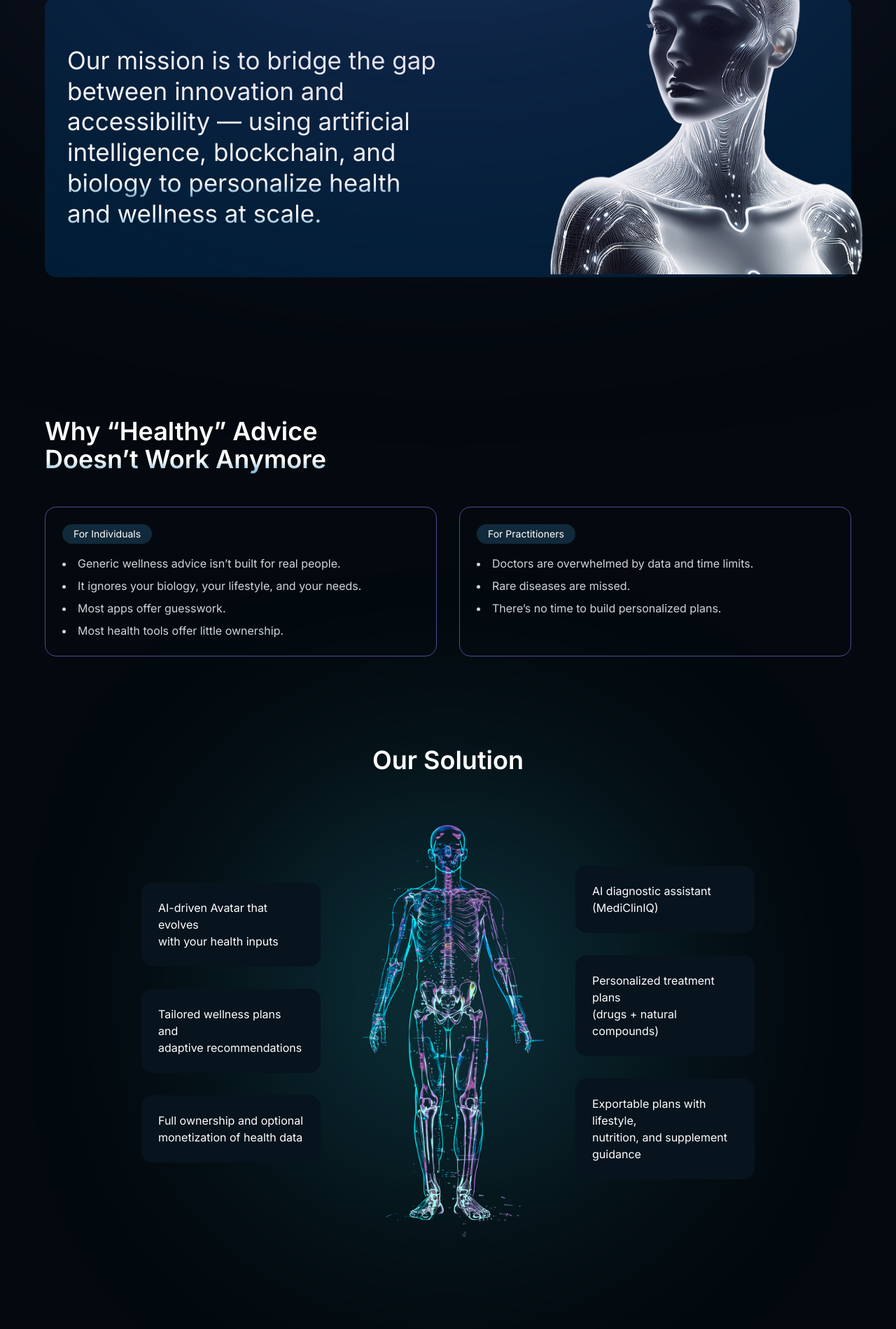
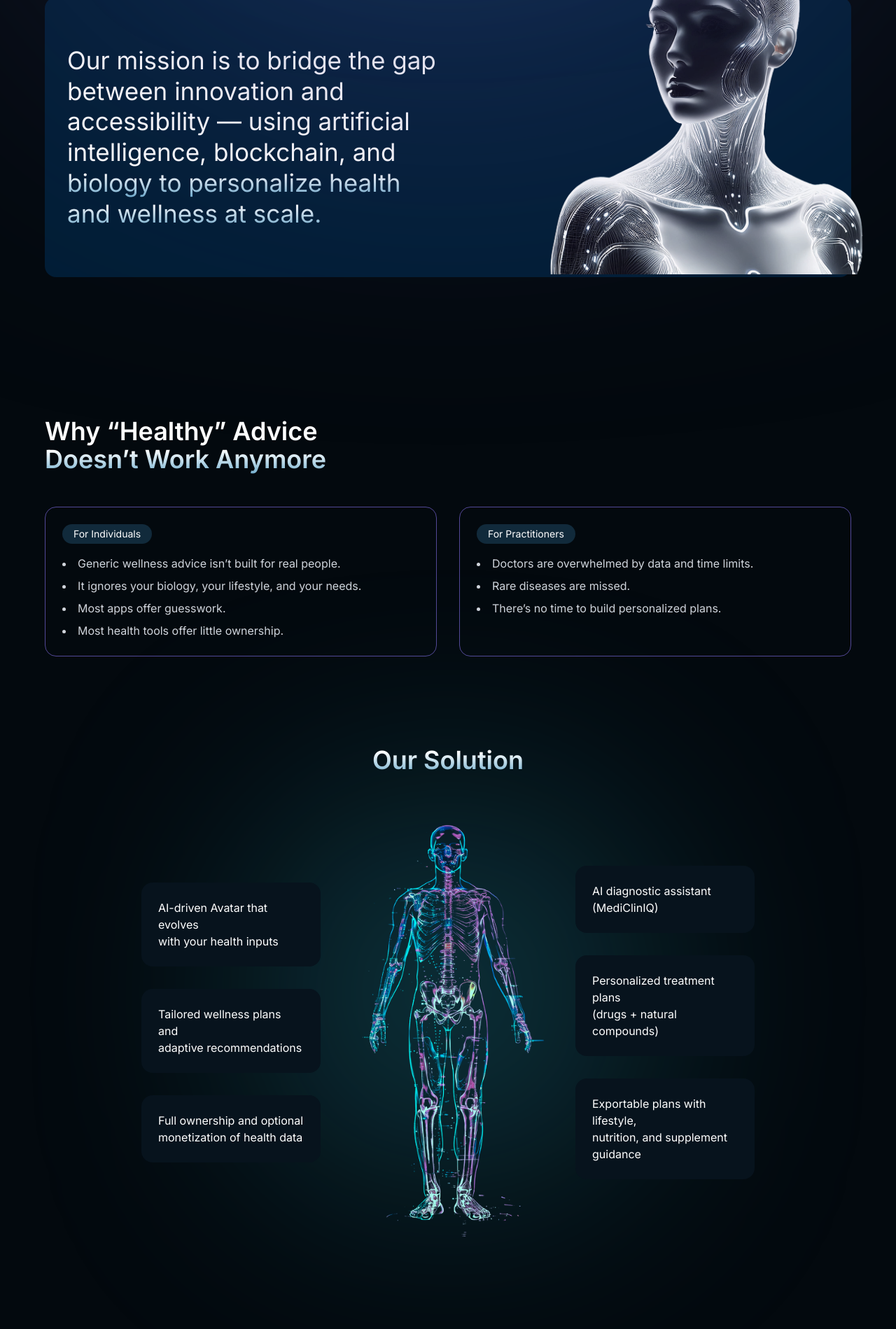
Before and after one commit to ztadic979/AvatarisAI, a Next.js app: page / in a window 1280 px wide. Shown: the part 880-2779 px from the top of the page at 70% size. Built offline with nearby package versions, Linux system fonts and the light colour scheme.

Commit message:
testing pipiline

```diff
--- a/src/app/page.tsx
+++ b/src/app/page.tsx
@@ -284,7 +284,7 @@ export default function HomePage() {
             </h1>
 
             <p className="text-white/60 text-lg mb-12 max-w-md mx-auto">
-              Description here, for SEO
+              Innovating tech for your personal wellbeing
             </p>
 
             <button className="cursor-pointer bg-white text-gray-900 px-8 py-3 rounded-lg font-semibold hover:bg-gray-100 hover:scale-105 hover:shadow-xl transition-all duration-300 transform">
@@ -356,9 +356,15 @@ export default function HomePage() {
               accessibility — using artificial intelligence, blockchain, and{" "}
               <span
                 className="text-transparent bg-clip-text"
+                // style={{
+                //   background:
+                //     "linear-gradient(180deg, #FFFFFF 54.17%, #71AECE 100%)",
+                //   WebkitBackgroundClip: "text",
+                //   WebkitTextFillColor: "transparent",
+                // }}
                 style={{
                   background:
-                    "linear-gradient(180deg, #FFFFFF 54.17%, #71AECE 100%)",
+                    "linear-gradient(180deg, #FFFFFF 20%, #71AECE 100%)",
                   WebkitBackgroundClip: "text",
                   WebkitTextFillColor: "transparent",
                 }}
@@ -394,7 +400,7 @@ export default function HomePage() {
               className="text-transparent bg-clip-text"
               style={{
                 background:
-                  "linear-gradient(180deg, #FFFFFF 54.17%, #71AECE 100%)",
+                  "linear-gradient(180deg, #FFFFFF 20%, #71AECE 100%)",
                 WebkitBackgroundClip: "text",
                 WebkitTextFillColor: "transparent",
               }}
@@ -451,7 +457,16 @@ export default function HomePage() {
         </div>
 
         <div className="relative max-w-6xl mx-auto text-center text-white">
-          <h2 className="text-4xl font-semibold mb-12">Our Solution</h2>
+          <h2
+            className="text-4xl font-semibold mb-12"
+            style={{
+              background: "linear-gradient(180deg, #FFFFFF 20%, #71AECE 100%)",
+              WebkitBackgroundClip: "text",
+              WebkitTextFillColor: "transparent",
+            }}
+          >
+            Our Solution
+          </h2>
           <div className="flex flex-col md:flex-row items-center justify-center md:space-x-8 space-y-8 md:space-y-0">
             {/* Left Column Cards */}
             <div className="flex flex-col space-y-8">
@@ -501,7 +516,14 @@ export default function HomePage() {
 
       <section className="py-16 px-6 lg:px-8 z-5">
         <div className="max-w-6xl mx-auto text-white">
-          <h2 className="text-4xl font-semibold mb-10">
+          <h2
+            className="text-4xl font-semibold mb-10"
+            style={{
+              background: "linear-gradient(180deg, #FFFFFF 20%, #71AECE 100%)",
+              WebkitBackgroundClip: "text",
+              WebkitTextFillColor: "transparent",
+            }}
+          >
             Explore the Ecosystem
           </h2>
           <div className="space-y-12">
@@ -529,7 +551,7 @@ export default function HomePage() {
                         : "text-gray-500 hover:text-white"
                     }`}
                   >
-                    {tab.label}
+                    {/* {tab.label} */}
                   </button>
 
                   {/* 2) The exact same collapse logic you had */}
@@ -616,10 +638,19 @@ export default function HomePage() {
               <h2 className="text-5xl md:text-6xl font-bold text-white leading-tight">
                 M1 Super App
               </h2>
-              <h3 className="text-3xl md:text-4xl font-bold text-blue-300 leading-tight">
+              <h3 className="text-3xl md:text-4xl font-bold leading-tight">
                 Central Command
                 <br />
-                for a Health AI Ecosystem
+                <span
+                  style={{
+                    background:
+                      "linear-gradient(180deg, #FFFFFF 20%, #71AECE 100%)",
+                    WebkitBackgroundClip: "text",
+                    WebkitTextFillColor: "transparent",
+                  }}
+                >
+                  for a Health AI Ecosystem
+                </span>
               </h3>
             </div>
 
@@ -640,7 +671,16 @@ export default function HomePage() {
       <section className=" py-16 px-6 lg:px-8">
         <div className="max-w-6xl mx-auto text-center text-white">
           <h2 className="text-4xl font-semibold">Meet the Team Driving</h2>
-          <h3 className="text-3xl text-blue-300 mb-12">Avataris AI Forward</h3>
+          <h3
+            className="text-3xl mb-12"
+            style={{
+              background: "linear-gradient(180deg, #FFFFFF 20%, #71AECE 100%)",
+              WebkitBackgroundClip: "text",
+              WebkitTextFillColor: "transparent",
+            }}
+          >
+            Avataris AI Forward
+          </h3>
           <div className="grid gap-8 grid-cols-1 sm:grid-cols-2 lg:grid-cols-3">
             {team.map((member, idx) => (
               <div
@@ -800,10 +840,10 @@ export default function HomePage() {
           {/* Left: contact email */}
           <div className="text-sm">info@avataris.ai</div>
           <Link href="/privacy" className="text-sm">
-            privacy policy
+            Privacy Policy
           </Link>
           <Link href="/tearms" className="text-sm">
-            tearms of service
+            Tearms of Service
           </Link>
 
           {/* Right: logo, name, slogan, copyright */}
```
